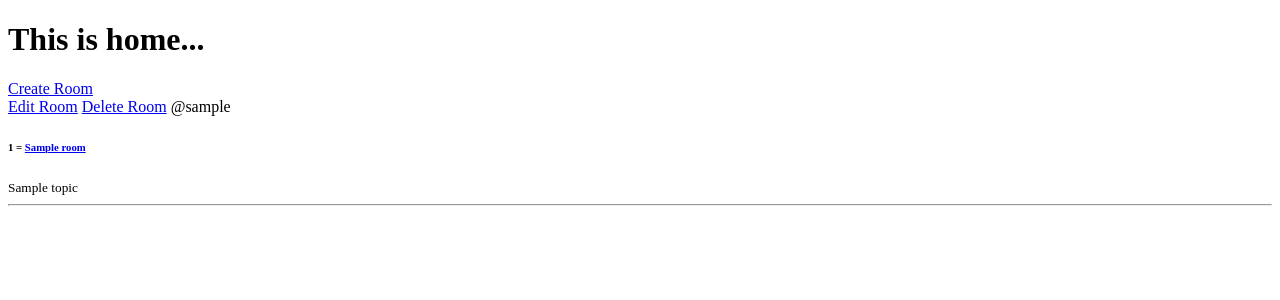
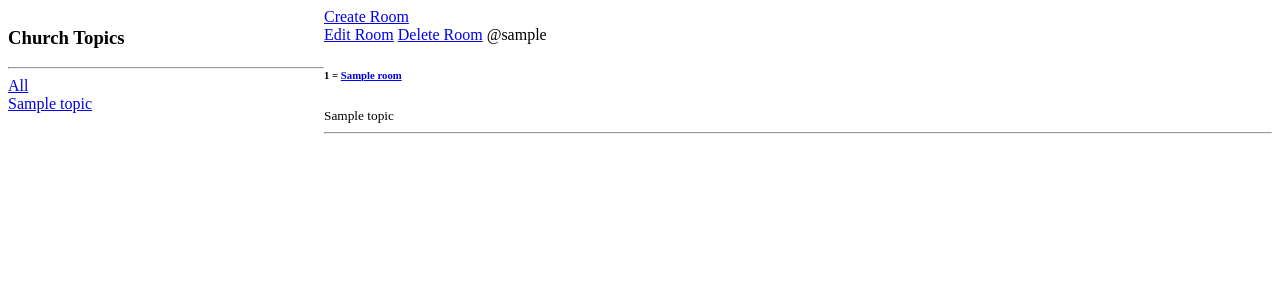
Before and after one commit to LawiOtieno/crch_project, a Django app: page / in a window 1280 px wide. Shown: the top 300 px of the page. Run offline with Django 4.2, Linux system fonts and the light colour scheme; tables that the repository leaves empty hold one stand-in row (values such as "Sample post").

Commit message:
create room, topic grid

```diff
--- a/base/templates/base/home.html
+++ b/base/templates/base/home.html
@@ -2,11 +2,32 @@
 
 
 {% block content %}
-    <h1>This is home...</h1>
+    <style>
+        .home-container{
+            /* padding: 0;
+            margin: 0; */
+            display: grid;
+            grid-template-columns: 1fr 3fr;
+        }
+    </style>
+
+    <div class="home-container">
+        <div>
+            <h3>Church Topics</h3>
+            <hr>
 
             <div>
+                <a href="{% url 'home' %}">All</a>
+            </div>
+
+            {% for topic in topics %}
+                <div>
+                    <a href="{% url 'home' %}?q={{topic.name}}">{{topic.name}}</a>
+                </div>
+            {% endfor %}
+        </div>
+        <div>
             <a href="{% url 'create-room' %}">Create Room</a>
-
 
             <div>
                 {% for room in rooms %}
@@ -22,4 +43,5 @@
                 {% endfor %}
             </div>
         </div>
+    </div>
 {% endblock %}
--- a/base/views.py
+++ b/base/views.py
@@ -1,14 +1,18 @@
 from django import forms
 from django.shortcuts import render,redirect
-from .models import Room
+from .models import Room, Topic
 from .forms import RoomForm
 
 # Create your views here.
 
 
 def home(request):
+
     rooms = Room.objects.all()
-    context = {'rooms':rooms}
+
+    topics = Topic.objects.all()
+
+    context = {'rooms':rooms, 'topics':topics}
     return render(request, 'base/home.html', context)
 
 
```
Also changed, not shown: base/static/css/style.css (added). Lines whose indentation alone changed are shown as unchanged.
